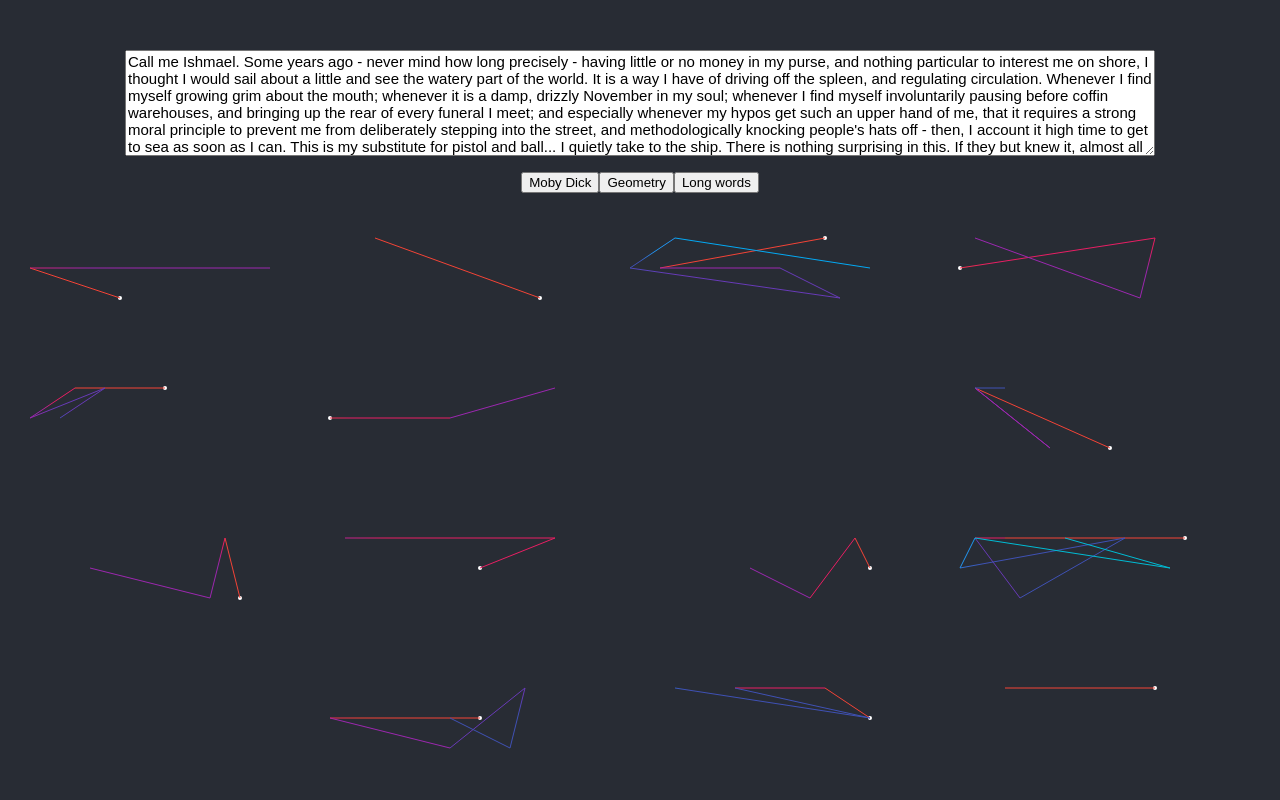
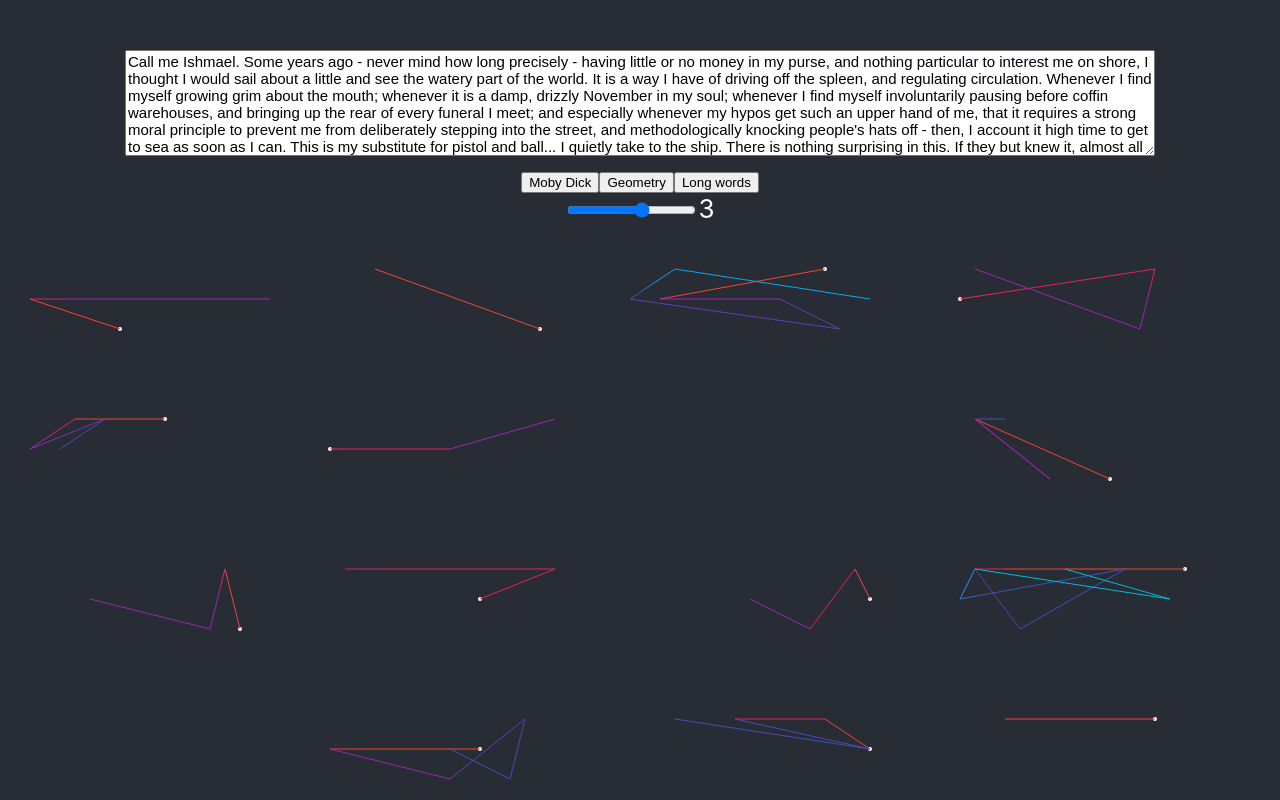
Before and after one commit to JohYoshida/wireoglyph, a React (Create React App) app: page / in a window 1280 px wide. Shown: the top 800 px of the page. Built offline with nearby package versions, Linux system fonts and the light colour scheme.

Commit message:
Added canvasSize range input

```diff
--- a/src/App.js
+++ b/src/App.js
@@ -9,7 +9,7 @@ function App() {
   let longWords = "phenomenon deleuze communication cybernetic communism information lexicon phlebotomist technicality chromatic bellicose consideration languages bloviate legible extensible honorific charismatic diabolical prehensile"
   // State hooks
   const [string, setString] = React.useState(mobyDick);
-  const [c, setC] = React.useState(3); // size multiplication factor for canvas
+  const [canvasSize, setC] = React.useState(3); // size multiplication factor for canvas
   // char positions on 100x50 canvas
   const chars = {
     1: [5, 5],
@@ -59,7 +59,7 @@ function App() {
     "#8BC34A", "#FFEB3B", "#FFC107", "#FF9800", "#FF5722"
   ];
 
-  const draw = (ctx, string, c) => {
+  const draw = (ctx, string, canvasSize) => {
     let charArray = string.split("");
     let colorIndex = 1;
     ctx.clearRect(0, 0, ctx.canvas.width, ctx.canvas.height)
@@ -72,7 +72,7 @@ function App() {
       if (coord) { // handle valid characters
         if (i <= 0) { // draw start circle
           ctx.beginPath();
-          ctx.arc(coord[0] * c, coord[1] * c, 2, 0, 365)
+          ctx.arc(coord[0] * canvasSize, coord[1] * canvasSize, 2, 0, 365)
           ctx.fill();
           lastCoord = coord; // Set current coord to lastCoord for next iteration
         } else { // handle letters
@@ -83,8 +83,8 @@ function App() {
           ctx.strokeStyle = gradient;
           // Make line from lastCoord to coord
           ctx.beginPath();
-          ctx.moveTo(lastCoord[0] * c, lastCoord[1] * c);
-          ctx.lineTo(coord[0] * c, coord[1] * c);
+          ctx.moveTo(lastCoord[0] * canvasSize, lastCoord[1] * canvasSize);
+          ctx.lineTo(coord[0] * canvasSize, coord[1] * canvasSize);
           ctx.stroke();
           lastCoord = coord;
           // Increment colorIndex and loop if at end
@@ -102,13 +102,13 @@ function App() {
     Canvases.push(
       <Canvas
         className="canvas"
-        width={100 * c}
-        height={50 * c}
+        width={100 * canvasSize}
+        height={50 * canvasSize}
         draw={draw}
         string={item}
         title={item}
         key={i}
-        size={c}
+        size={canvasSize}
       >
         {item}
       </Canvas>
@@ -139,6 +139,11 @@ function App() {
   const changeTextString = event => {
     setString(event.target.value);
   }
+
+  const changeCanvasSize = event => {
+    setC(event.target.value);
+  }
+
   return (
     <div className="App">
       <header className="App-header">
@@ -147,10 +152,23 @@ function App() {
           onChange={changeTextString}
           value={string}
         />
-      <div className="Buttons">
+        <div className="Buttons">
           <button name="Moby Dick" onClick={() => setString(mobyDick)}>Moby Dick</button>
           <button name="Geometry" onClick={() => setString(shapes)}>Geometry</button>
           <button name="Long words" onClick={() => setString(longWords)}>Long words</button>
+        </div>
+        <div>
+          <input
+            type="range"
+            min="0.1"
+            max="5"
+            value={canvasSize}
+            step="0.1"
+            class="slider"
+            id="sizeRange"
+            onChange={changeCanvasSize}
+          />
+        <text>{canvasSize}</text>
         </div>
         <div className="Canvases">
           {Canvases}
```
